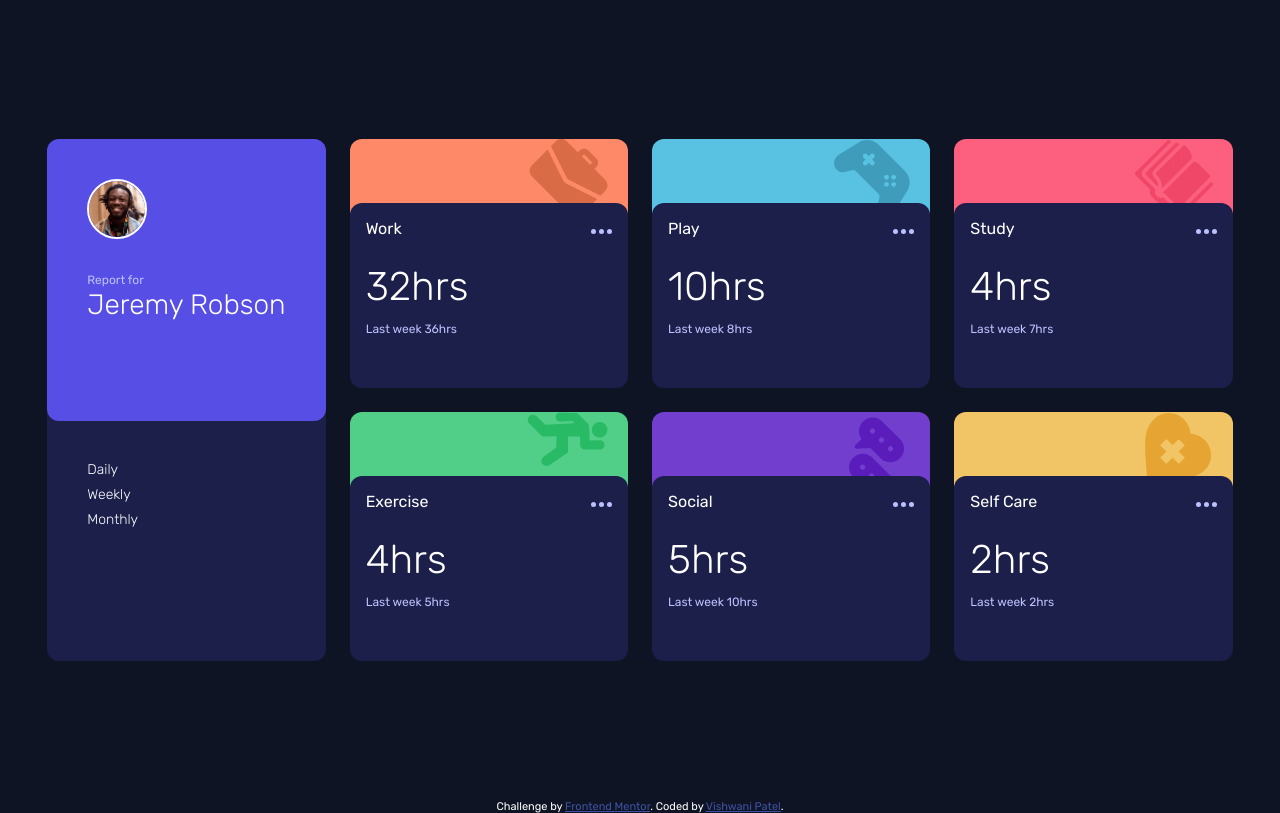
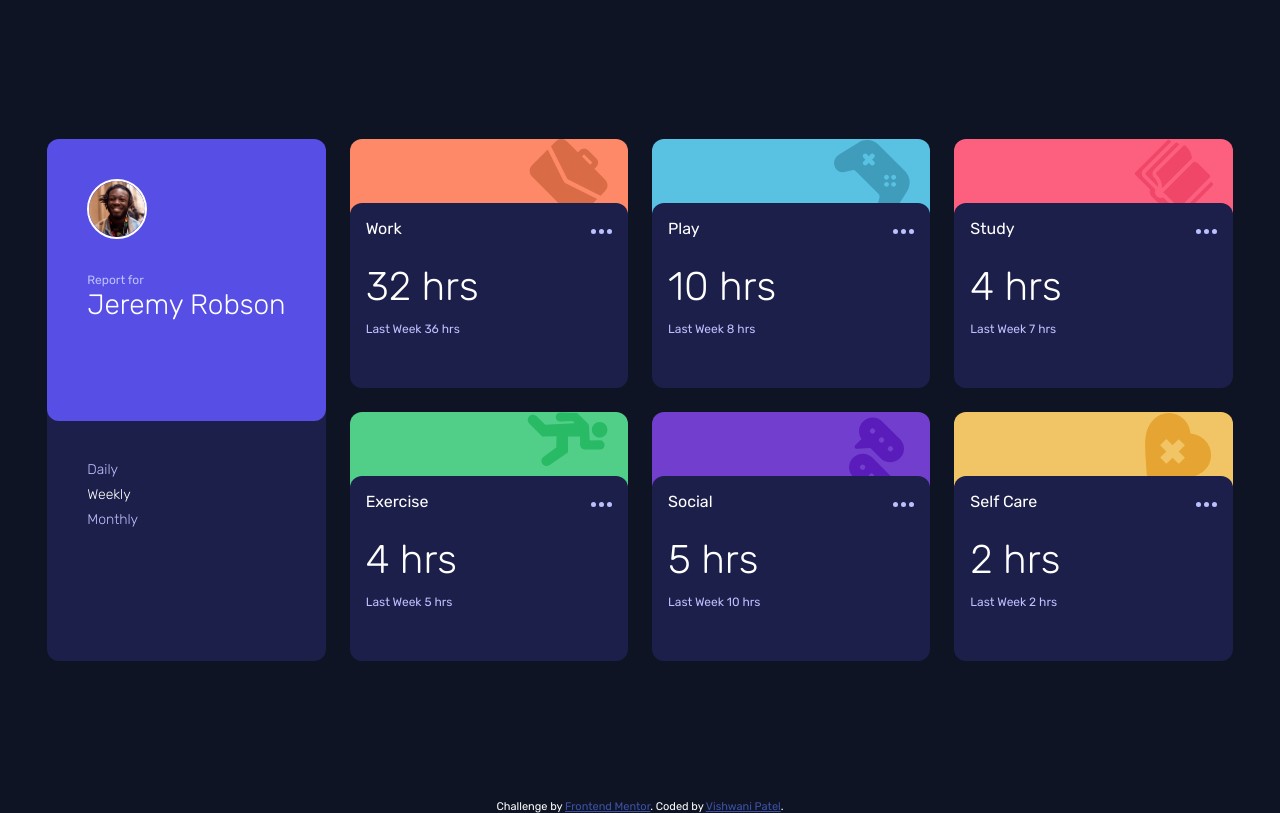
Before and after one commit to VishwaniPatel/Time-tracking-dashboard-main, a website: page index.html in a window 1280 px wide. Drawn offline with Linux system fonts and the light colour scheme.

Commit message:
feat: added javascript

```diff
--- /dev/null
+++ b/assets/js/index.js
@@ -0,0 +1,67 @@
+const options = document.getElementsByClassName("option");
+const current = document.getElementsByClassName("current");
+const previous = document.getElementsByClassName("previous");
+let dailyData = document.getElementById("daily");
+let weeklyData = document.getElementById("weekly");
+let monthlyData = document.getElementById("monthly");
+
+for (let i = 0; i < options.length; i++) {
+  options[i].addEventListener("click", loadData);
+  console.log("It works");
+}
+
+function loadData(event) {
+  let id_target = event.target.id;
+  data().then(function (r) {
+    for (let i = 0; i < r.length; i++) {
+      //   Show daily data
+      if (id_target == "daily") {
+        dailyData.classList.add("active");
+        weeklyData.classList.remove("active");
+        monthlyData.classList.remove("active");
+        current[i].innerText = r[i].timeframes.daily.current + " hrs";
+        previous[i].innerText =
+          "Last day " + r[i].timeframes.daily.previous + " hrs";
+      }
+      // Show weekly data
+      else if (id_target == "weekly") {
+        dailyData.classList.remove("active");
+        weeklyData.classList.add("active");
+        monthlyData.classList.remove("active");
+        current[i].innerText = r[i].timeframes.weekly.current + " hrs";
+        previous[i].innerText =
+          "Last Week " + r[i].timeframes.weekly.previous + " hrs";
+      }
+      //   Show monthly data
+      else if (id_target == "monthly") {
+        dailyData.classList.remove("active");
+        weeklyData.classList.remove("active");
+        monthlyData.classList.add("active");
+        current[i].innerText = r[i].timeframes.monthly.current + " hrs";
+        previous[i].innerText =
+          "Last month " + r[i].timeframes.monthly.previous + " hrs";
+      }
+    }
+  });
+}
+
+// load data when window loaded
+window.addEventListener("DOMContentLoaded", () => {
+  data().then(function (r) {
+    for (let i = 0; i < r.length; i++) {
+      dailyData.classList.remove("active");
+      weeklyData.classList.add("active");
+      monthlyData.classList.remove("active");
+      current[i].innerText = r[i].timeframes.weekly.current + " hrs";
+      previous[i].innerText =
+        "Last Week " + r[i].timeframes.weekly.previous + " hrs";
+    }
+  });
+});
+
+// retriving data from json
+async function data() {
+  const response = await fetch("data.json");
+  const data = await response.json();
+  return data;
+}
--- a/assets/scss/base/_colors.scss
+++ b/assets/scss/base/_colors.scss
@@ -1,5 +1,4 @@
-
-$dark-blue:  hsl(235, 46%, 20%);
+$dark-blue: hsl(235, 46%, 20%);
 $pale-blue: hsl(236, 100%, 87%);
 $desaturated-blue: hsl(235, 45%, 61%);
 $very-dark-blue: hsl(226, 43%, 10%);
--- a/assets/scss/base/_global.scss
+++ b/assets/scss/base/_global.scss
@@ -1,67 +1,74 @@
 // Import Google font
-@import url('https://fonts.googleapis.com/css2?family=Rubik:wght@300;400;500&display=swap');
+@import url("https://fonts.googleapis.com/css2?family=Rubik:wght@300;400;500&display=swap");
 
 // Global styles goes here
-*{
+* {
   margin: 0;
   padding: 0;
   box-sizing: border-box;
 }
 html,
 body {
-    height  : 100%;
+  height: 100%;
   width: 100%;
-    font-family: 'Rubik', sans-serif;
+  font-family: "Rubik", sans-serif;
   background-color: $very-dark-blue;
   color: $white;
 }
+ul,
+li {
+  list-style: none;
+}
 
 // Helper classes
-.h-100{
+.h-100 {
   height: 100%;
 }
-.d-flex{
+.d-flex {
   display: flex;
 }
-.align-items-center{
+.align-items-center {
   align-items: center;
 }
-.justify-content-center{
+.justify-content-center {
   justify-content: center;
 }
-.justify-content-between{
+.justify-content-between {
   justify-content: space-between;
 }
-.flex-column{
+.flex-column {
   flex-direction: column;
 }
-.text-white{
+.text-white {
   color: #fff;
 }
-.flex-center{
-    @include flex-center
+.flex-center {
+  @include flex-center;
 }
-.p-40{
+.p-40 {
   padding: 40px;
 }
-.border-radius-12{
+.border-radius-12 {
   border-radius: 12px;
 }
-.w-100{
+.w-100 {
   width: 100%;
 }
-.fs-12{
+.fs-12 {
   font-size: 12px;
 }
-.mb-30{
+.mb-30 {
   margin-bottom: 30px;
 }
-.mb-60{
+.mb-60 {
   margin-bottom: 60px;
 }
-.p-16{
+.p-16 {
   padding: 16px;
 }
-.mb-8{
+.mb-8 {
   margin-bottom: 8px;
 }
+.active {
+  color: #fff;
+}
--- a/assets/scss/layout/_card.scss
+++ b/assets/scss/layout/_card.scss
@@ -1,19 +1,25 @@
+// Adding style for background-wrapper
 .dashboard-wrapper {
   display: grid;
   grid-template-columns: repeat(4, 1fr);
   column-gap: 1.5rem;
   row-gap: 1.5rem;
 
+  // Change layout in smaller size screen
   @media (max-width: 768px) {
     grid-template-columns: repeat(1, 1fr);
   }
 }
+
+// Adding style for profile data
 .profile {
   grid-row-start: 1;
   grid-row-end: 3;
   grid-column: 1;
   background-color: $dark-blue;
   .filter {
+    cursor: pointer;
+    color: $pale-blue;
     font-weight: 300;
     font-size: 14px;
     @media (max-width: 768px) {
@@ -48,6 +54,7 @@
       margin-right: 12px;
     }
   }
+
   .profile-name {
     font-size: 28px;
     font-weight: 300;
@@ -58,6 +65,7 @@
   }
 }
 
+// Adding style for cards
 .card {
   display: flex;
   flex-direction: column;
@@ -113,6 +121,8 @@
 .title {
   color: $pale-blue;
 }
+
+// Adding background images of card
 .work {
   background-color: #fe8968;
   background-image: url("../../../assets/images/icon-work.svg");
--- a/index.html
+++ b/index.html
@@ -27,9 +27,12 @@
   </head>
   <body>
     <div class="main-wrapper flex-center h-100 p-40">
+      <!-- Dashboard wrapper Start -->
       <div class="dashboard-wrapper">
+        <!-- Profile wrapper Start -->
       <div class="profile border-radius-12">
         <div class="profile-card border-radius-12 p-40 ">
+          <!-- Profile Image -->
           <div class="profile-wrapper mb-30">
             <img src="assets/images/image-jeremy.png" alt="Profile image" />
           </div>
@@ -38,13 +41,24 @@
           <p class="profile-name mb-60">Jeremy Robson</p>
         </div>
         </div>
+        <!-- Options to filter data -->
         <div class="filter p-40">
-          <div class="mb-8">Daily</div>
-          <div class="mb-8">Weekly</div>
-          <div>Monthly</div>
+          <ul>
+            <li class="mb-8">
+                <a class="option" id="daily" >Daily</a>
+            </li>
+            <li  class="mb-8" >
+              <a class="option" id="weekly" >Weekly</a>
+            </li>
+            <li>
+              <a class="option" id="monthly">Monthly</a>
+            </li>
+          </ul>
         </div>
       </div>
+      <!-- Profile wrapper End -->
 
+        <!-- Duration of Work Start -->
           <div class="card">
             <div class="card-header work"></div>
             <div class="card-details p-16">
@@ -55,12 +69,16 @@
                 </span>
               </div>
               <div class="duration">
-                <p class="current">32hrs</p>
-                <p class="previous">Last week 36hrs</p>
+                <!-- Shows current data -->
+                <p class="current"></p>
+                <!-- Show previous data -->
+                <p class="previous"></p>
               </div>
             </div>
           </div>
+<!-- Duration of Work End -->
 
+<!-- Duration of Play Start -->
           <div class="card">
             <div class="card-header  play "></div>
             <div class="card-details  p-16">
@@ -71,11 +89,16 @@
                 </span>
               </div>
               <div class="duration">
-                <p class="current">10hrs</p>
-                <p class="previous">Last week 8hrs</p>
+                <!-- Shows current data -->
+                <p class="current"></p>
+                <!-- Show previous data -->
+                <p class="previous"></p>
               </div>
             </div>
           </div>
+          <!-- Duration Play End -->
+
+          <!-- Duration of Study Start -->
           <div class="card">
             <div class="card-header  study "></div>
             <div class="card-details  p-16">
@@ -86,12 +109,16 @@
                 </span>
               </div>
               <div class="duration">
-                <p class="current">4hrs</p>
-                <p class="previous">Last week 7hrs</p>
+                <!-- Shows current data -->
+                <p class="current"></p>
+                <!-- Show previous data -->
+                <p class="previous"></p>
               </div>
             </div>
           </div>
+          <!-- Duration of Study End -->
 
+          <!-- Duration of Exercise Start -->
           <div class="card ">
             <div class="card-header exercise"></div>
             <div class="card-details  p-16">
@@ -102,12 +129,16 @@
                 </span>
               </div>
               <div class="duration">
-                <p class="current">4hrs</p>
-                <p class="previous">Last week 5hrs</p>
+                <!-- Shows current data -->
+                <p class="current"></p>
+                <!-- Show previous data -->
+                <p class="previous"></p>
               </div>
             </div>
           </div>
+          <!-- Duration of Exercise End -->
 
+          <!-- Duration of Social Start -->
           <div class="card ">
             <div class="card-header  social"></div>
             <div class="card-details  p-16">
@@ -118,28 +149,36 @@
                 </span>
               </div>
               <div class="duration">
-                <p class="current">5hrs</p>
-                <p class="previous">Last week 10hrs</p>
+                <!-- Shows current data -->
+                <p class="current"></p>
+                <!-- Show previous data -->
+                <p class="previous"></p>
               </div>
             </div>
           </div>
+          <!-- Duration of Social End -->
 
+          <!-- Duration of Self-care Start -->
           <div class="card ">
             <div class="card-header  self-care"></div>
             <div class="card-details  p-16">
               <div class="d-flex justify-content-between">
                 <span class="categories">Self Care</span>
                 <span>
-                  <img src="assets/images/icon-ellipsis.svg" alt="" />
+                  <img src="assets/images/icon-ellipsis.svg" alt="No image found" />
                 </span>
               </div>
               <div class="duration">
-                <p class="current">2hrs</p>
-                <p class="previous">Last week 2hrs</p>
+                <!-- Shows current data -->
+                <p class="current"></p>
+                <!-- Show previous data -->
+                <p class="previous"></p>
               </div>
             </div>
           </div>
+          <!-- Duration of Self-care End -->
       </div>
+      <!-- Dashboard wrapper End -->
     </div>
 
   </div>
@@ -149,5 +188,7 @@
         >Frontend Mentor</a
       >. Coded by <a href="#">Vishwani Patel</a>.
     </div>
+    <!-- Added JS file -->
+    <script src="assets/js/index.js"></script>
   </body>
 </html>
```
Also changed, not shown: assets/css/styles.css, 1 other file. Lines whose indentation alone changed are shown as unchanged.
